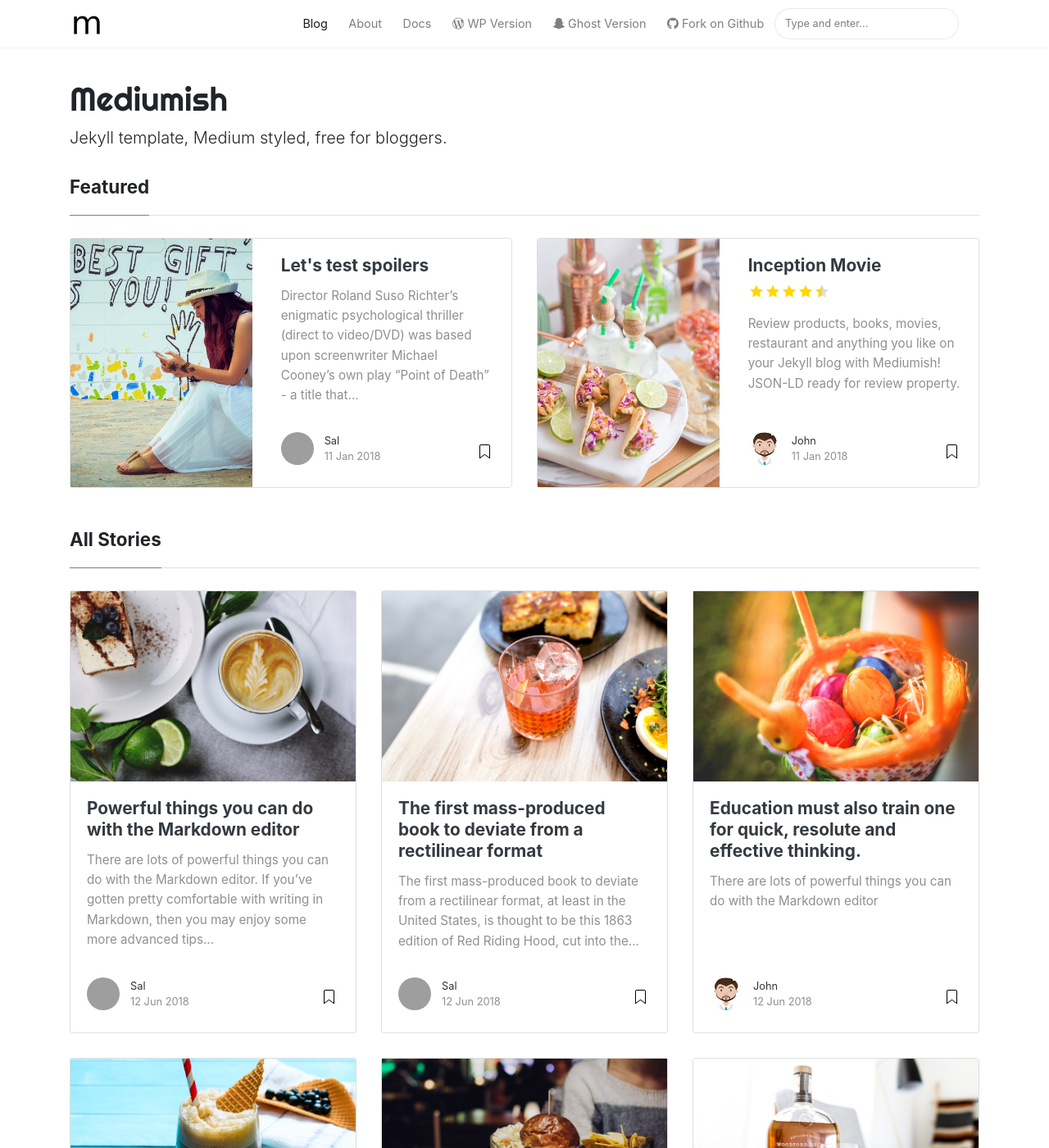
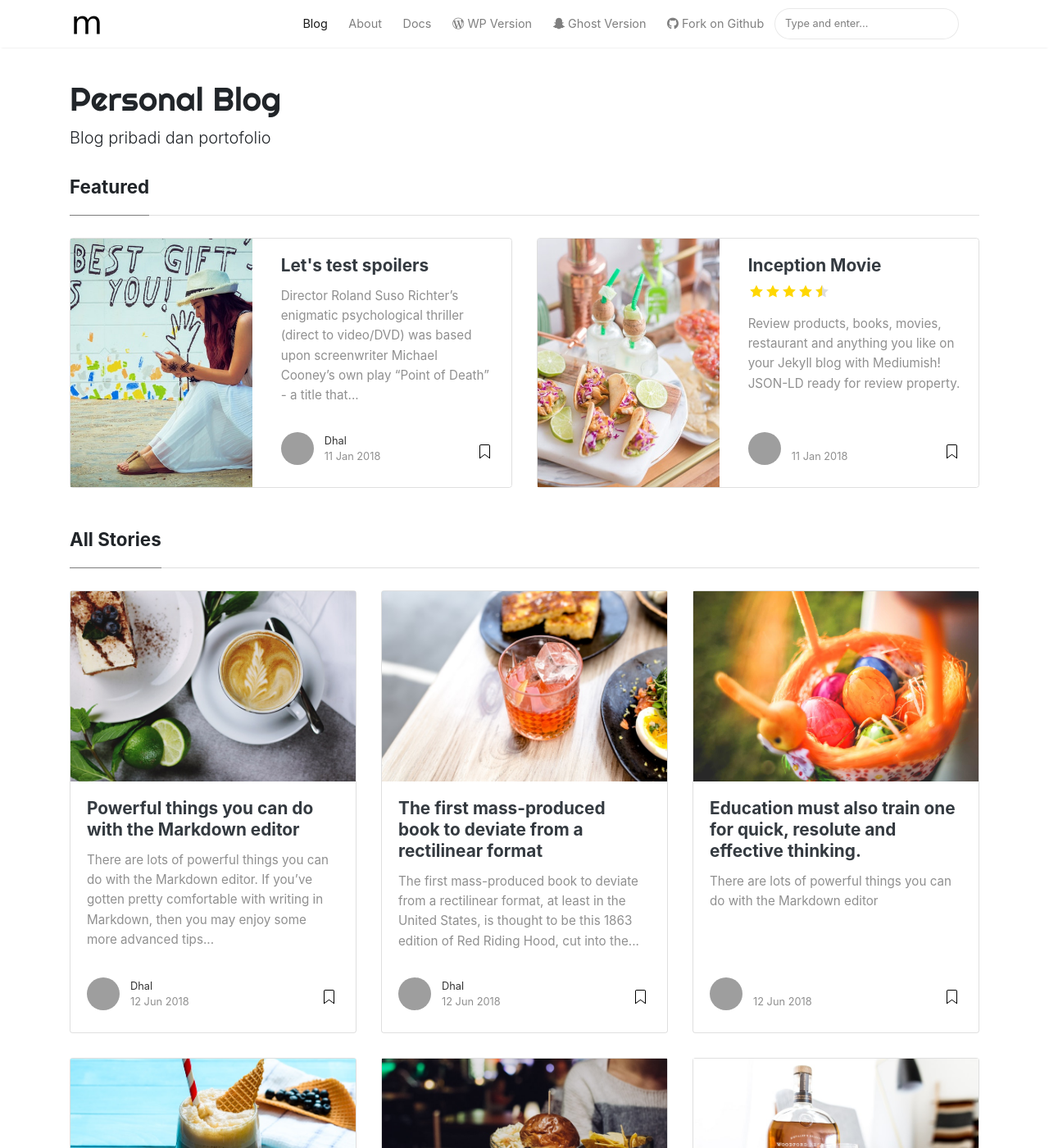
Before and after one commit to dhalul/web, a Jekyll site: the page built from index.html, in a window 1280 px wide and 1400 px high. Shown: the whole window at 82% size. Built offline with Jekyll 4.4.1, drawn with Linux system fonts in a browser that asks for light colours; nearby versions of some CDN libraries; the list of posts is cut into pages by our own code; some of the changed text lies outside the part shown; grey boxes are pictures that could not be loaded.

Commit message:
config fix

```diff
--- a/_config.yml
+++ b/_config.yml
@@ -1,35 +1,26 @@
 # Site
-name: "Mediumish"
-title: "Mediumish"
-description: "Jekyll template, Medium styled, free for bloggers."
+name: "Personal Blog"
+title: "dhal.dev"
+description: "Blog pribadi dan portofolio"
 logo: 'assets/images/logo.png'
 favicon: 'assets/images/logo.png'
-baseurl: /mediumish-theme-jekyll
-google_analytics: 'UA-46278016-1'
-disqus: 'demowebsite'
-mailchimp-list: 'https://wowthemes.us11.list-manage.com/subscribe/post?u=8aeb20a530e124561927d3bd8&amp;id=8c3d2d214b'
+baseurl: /
+#google_analytics: 'UA-46278016-1'
+#disqus: 'demowebsite'
+#mailchimp-list: 'https://wowthemes.us11.list-manage.com/subscribe/post?u=8aeb20a530e124561927d3bd8&amp;id=8c3d2d214b'
 include: ["_pages"]
 permalink: /:title/
 
 # Authors
 authors:
   sal:
-    name: Sal
-    display_name: Sal
-    gravatar: e56154546cf4be74e393c62d1ae9f9d4
+    name: Dhal
+    display_name: Dhal
+    gravatar: 1fc0d7c504d7af5871e0bc4b7c38bf93
     email: wowthemesnet@gmail.com
-    web: https://www.wowthemes.net
-    twitter: https://twitter.com/wowthemesnet
-    description: "Author of Mediumish, a Bootstrap Medium styled template available for WordPress, HTML, Ghost and Jekyll. You are currently previewing Jekyll template demo."
-  john:
-    name: John
-    display_name: John
-    avatar: 'assets/images/avatar.png'
-    gravatar: b1cc14991db7a456fcd761680bbc8f81
-    email: wowthemesnet@gmail.com
-    web: https://www.wowthemes.net
-    twitter: https://twitter.com/wowthemesnet
-    description: "This is the author box. Write a short description of the author here. You are currently previewing Mediumish demo, a Jekyll template compatible with Github pages."
+    web: https://dhal.dev
+    twitter: https://instagram.com/afdhalnst
+    description: "[ Author ]"
 
 # Plugins
 plugins:
```
